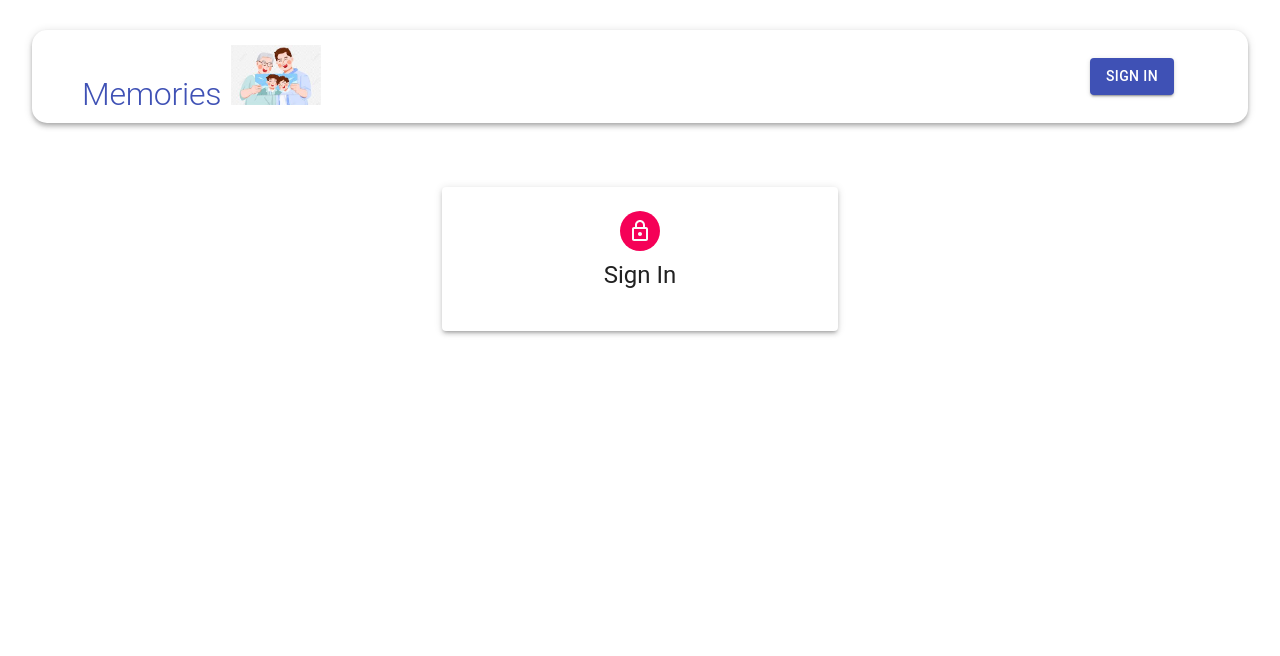
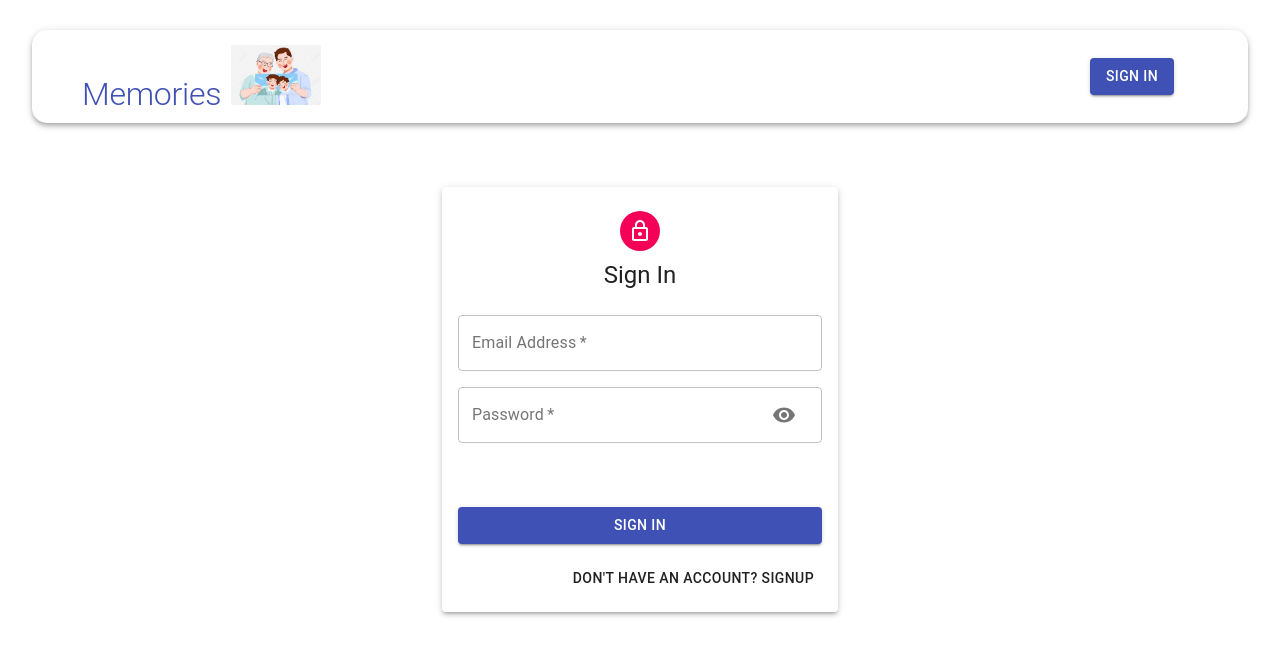
Before and after one commit to joha546/Memories, a React (Create React App) app in the folder client/: page /auth in a window 1280 px wide. Shown: the top 656 px of the page. Built offline with nearby package versions, Linux system fonts and the light colour scheme.

Commit message:
Google Authentication OAuth2.0 and SignUp/SingIn form implemented

```diff
--- a/client/package.json
+++ b/client/package.json
@@ -7,10 +7,12 @@
     "@material-ui/core": "^4.9.10",
     "@material-ui/icons": "^4.9.1",
     "@material-ui/lab": "^4.0.0-alpha.58",
+    "@react-oauth/google": "^0.12.1",
     "@testing-library/jest-dom": "^4.2.4",
     "@testing-library/react": "^9.3.2",
     "@testing-library/user-event": "^7.1.2",
     "axios": "^0.19.2",
+    "dotenv": "^16.5.0",
     "jwt-decode": "^3.1.2",
     "material-ui-chip-input": "^1.1.0",
     "moment": "^2.27.0",
--- a/client/src/components/Auth/Auth.js
+++ b/client/src/components/Auth/Auth.js
@@ -1,14 +1,26 @@
-import React from 'react'
-import { Avatar, Button, Paper, Grid, Typography, Container, TextField } from '@material-ui/core';
+import React, {useState} from 'react'
+import { Avatar, Button, Paper, Grid, Typography, Container, TextField, emphasize } from '@material-ui/core';
 import LockOutlinedIcon from '@material-ui/icons/LockOutlined'
+import { GoogleLogin } from '@react-oauth/google';
+import { useDispatch } from 'react-redux';
+import jwt_decode from 'jwt-decode';
 
 import useStyles from './styles'
 import Input from './Input.js'
+import Icon from './Icon.js'
 
 const Auth = () => {
     // const state = null;
-    const isSignup = false;
+    const [isSignup, setIsSignup] = useState(false);
     const classes = useStyles();
+
+    const dispatch = useDispatch();
+
+    const [showPassword, setShowPassword] = useState(false);
+
+    const handleShowPassword = () => setShowPassword((prevShowPassword) =>
+        !prevShowPassword
+    );
 
     const handleSubmit= () => {
 
@@ -17,6 +29,51 @@ const Auth = () => {
     const handleChange = () => {
 
     }
+
+    const switchMode = () => {
+        setIsSignup((prevIsSignup) => !prevIsSignup)
+        handleShowPassword(false);
+    }
+
+
+    // current Implementation of the googleSuccess function is designed for the old Google API (react-google-login package)
+    // const googleSuccess = async(credentialResponse) => {
+    //     // console.log("Google Login Success:", credentialResponse);
+
+    //     const result = credentialResponse?.profileObj;
+    //     const token = credentialResponse?.tokenId;
+
+    //     try{
+    //         dispatch({ type: 'AUTH', data: {result, token} });
+    //     }
+    //     catch(error){
+    //         console.log(error);
+    //     }
+    // };
+
+    const googleSuccess = async(credentialResponse) => {
+        try {
+            const token = credentialResponse?.credential;
+            const decoded = jwt_decode(token);
+
+            const result = {
+                name: decoded.name,
+                email: decoded.email,
+                googleId: decoded.sub,
+                picture: decoded.picture
+            };
+            dispatch({ type: 'AUTH', data: { result, token } });
+
+        } catch (error) {
+            console.log("Google Login Error:", error);
+        }
+    }
+
+
+    const googleFailure = (error) => {
+        console.log("Google Login Failed:", error);
+    };
+
 
   return (
     <Container component='main' maxWidth='xs'>
@@ -32,10 +89,32 @@ const Auth = () => {
                         isSignup && (
                             <>
                                 <Input name='firstName' label='FirstName' handleChange={handleChange} autoFocus half />
-                                <Input name='firstName' label='FirstName' handleChange={handleChange} autoFocus half />
+                                <Input name='lastName' label='LastName' handleChange={handleChange} autoFocus half />
                             </>
                         )
                     }
+                    <Input name="email" label="Email Address" handleChange={handleChange} type="email" />
+                    <Input name="password" label="Password" handleChange={handleChange} type={showPassword ? "text" : "password"} handleShowPassword={handleShowPassword} />
+                    {isSignup && <Input name="confirmPassword" label="Repeat Password" handleChange={handleChange} type="password" />}
+                </Grid>
+
+                <Grid item xs={12}>
+                    <GoogleLogin
+                        onSuccess={googleSuccess}
+                        onError={googleFailure}
+                    />
+                </Grid>
+
+                <Button type="submit" fullWidth variant="contained" color='primary' className={classes.submit}>
+                    {isSignup ? "Sign UP" : "Sign In"}
+                </Button>
+
+                <Grid container justifyContent='flex-end'>
+                    <Grid item>
+                        <Button onClick={switchMode}>
+                            {isSignup ? "Already have account? SignIn" : "Don't have an account? SignUP"}
+                        </Button>
+                    </Grid>
                 </Grid>
             </form>
         </Paper>
--- /dev/null
+++ b/client/src/components/Auth/Icon.js
@@ -0,0 +1,12 @@
+import React from 'react';
+
+const icon = () => (
+  <svg style={{ width: '20px', height: '20px' }} viewBox="0 0 24 24">
+    <path
+      fill="currentColor"
+      d="M21.35,11.1H12.18V13.83H18.69C18.36,17.64 15.19,19.27 12.19,19.27C8.36,19.27 5,16.25 5,12C5,7.9 8.2,4.73 12.2,4.73C15.29,4.73 17.1,6.7 17.1,6.7L19,4.72C19,4.72 16.56,2 12.1,2C6.42,2 2.03,6.8 2.03,12C2.03,17.05 6.16,22 12.25,22C17.6,22 21.5,18.33 21.5,12.91C21.5,11.76 21.35,11.1 21.35,11.1V11.1Z"
+    />
+  </svg>
+);
+
+export default icon;
--- a/client/src/components/Auth/Input.js
+++ b/client/src/components/Auth/Input.js
@@ -17,7 +17,7 @@ const Input = ({ name, handleChange, label, half, autoFocus, type, handleShowPas
             label={label}
             autoFocus={autoFocus}
             type={type}
-            InputProps={name === 'password' && {
+            InputProps={name === 'password' ? {
                 endAdornment: (
                     <InputAdornment position='end'>
                         <IconButton onClick={handleShowPassword}>
@@ -25,7 +25,7 @@ const Input = ({ name, handleChange, label, half, autoFocus, type, handleShowPas
                         </IconButton>
                     </InputAdornment>
                 )
-            }}
+            } : null}
         />
     </Grid>
   )
--- a/client/src/components/Navbar/Navbar.js
+++ b/client/src/components/Navbar/Navbar.js
@@ -1,4 +1,4 @@
-import React from 'react'
+import React, {useState, useEffect} from 'react'
 import {AppBar, Avatar, Toolbar, Typography, Button} from '@material-ui/core'
 import {Link} from 'react-router-dom'
 
@@ -7,7 +7,7 @@ import memories from '../../images/memories.jpeg';
 
 const Navbar = () => {
     const classes = useStyles();
-    const user = null;
+    const [user, setUser] = useState();
 
     return (
         <AppBar className={classes.appBar} position="static" color="inherit">
--- /dev/null
+++ b/client/src/constatns/actionTypes.js
@@ -0,0 +1,2 @@
+export const AUTH = 'AUTH';
+export const LOGOUT = 'LOGOUT';
--- a/client/src/index.js
+++ b/client/src/index.js
@@ -1,8 +1,9 @@
 import React from 'react';
 import ReactDOM from 'react-dom';
-import {Provider} from 'react-redux';
+import { Provider } from 'react-redux';
 import { createStore, applyMiddleware, compose } from 'redux';
 import thunk from 'redux-thunk';
+import { GoogleOAuthProvider } from '@react-oauth/google';
 
 import reducers from './reducers';
 import App from './App';
@@ -10,8 +11,10 @@ import App from './App';
 const store = createStore(reducers, compose(applyMiddleware(thunk)));
 
 ReactDOM.render(
-    <Provider store = {store}>
-        <App />
-    </Provider>,
-    document.getElementById('root')
+  <GoogleOAuthProvider clientId={process.env.REACT_APP_GOOGLE_CLIENT_ID}>
+    <Provider store={store}>
+      <App />
+    </Provider>
+  </GoogleOAuthProvider>,
+  document.getElementById('root')
 );
--- /dev/null
+++ b/client/src/reducers/auth.js
@@ -0,0 +1,16 @@
+import {AUTH, LOGOUT} from '../constatns/actionTypes.js'
+
+
+const authReducers = (state = {authData : null}, action) => {
+    switch (action.type) {
+        case AUTH:
+            localStorage.setItem('profile', JSON.stringify({ ...action?.data}));
+
+            return { ...state, authData: action?.data };
+
+        default:
+            return state;
+    }
+}
+
+export default authReducers;
--- a/client/src/reducers/index.js
+++ b/client/src/reducers/index.js
@@ -1,7 +1,8 @@
 import { combineReducers } from "redux";
 
 import posts from './posts';
+import authReducers from "./auth";
 
 export default combineReducers({
-    posts,
+    posts, authReducers
 });
```
Also changed, not shown: 2 other files (tests, documents, lock files or other folders).
